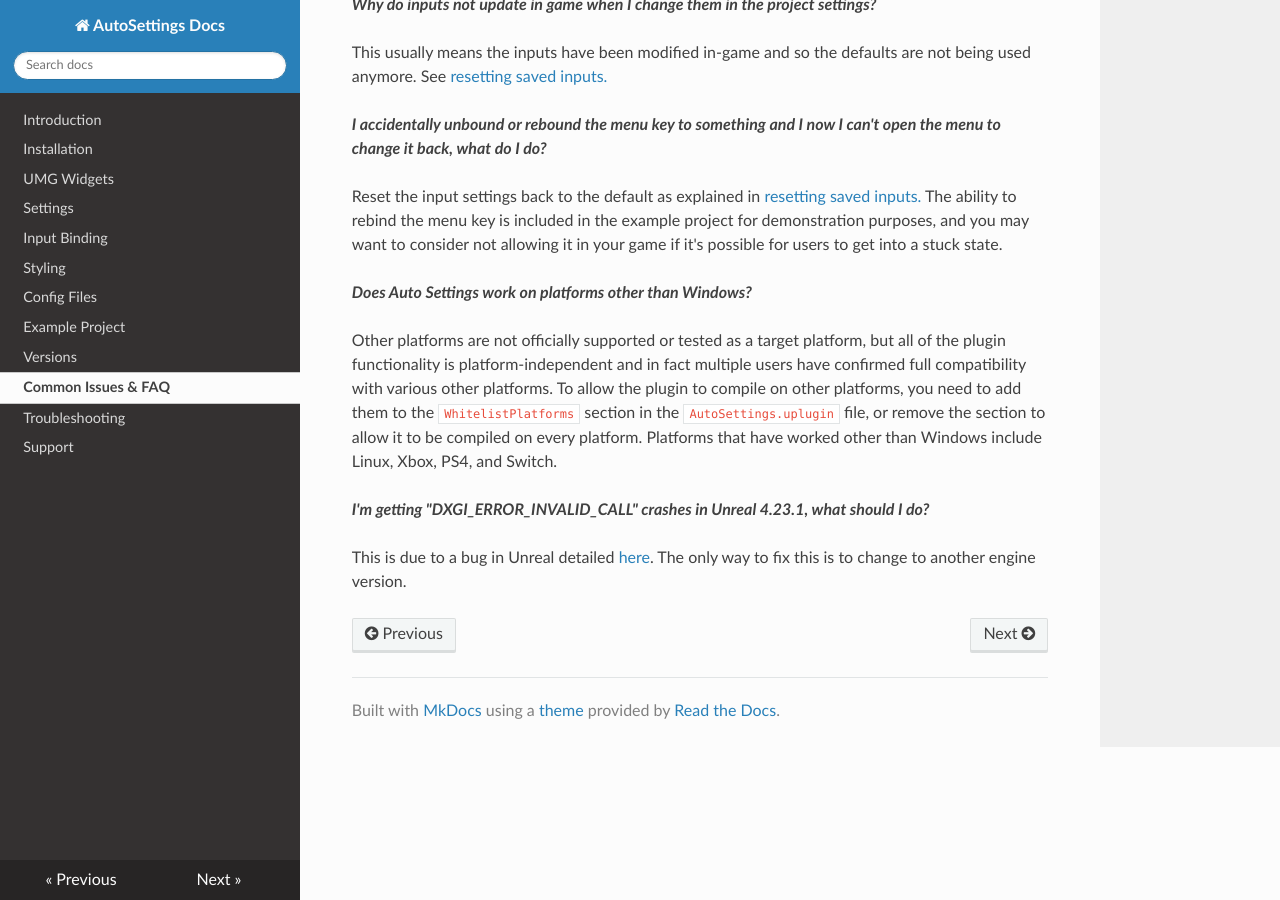
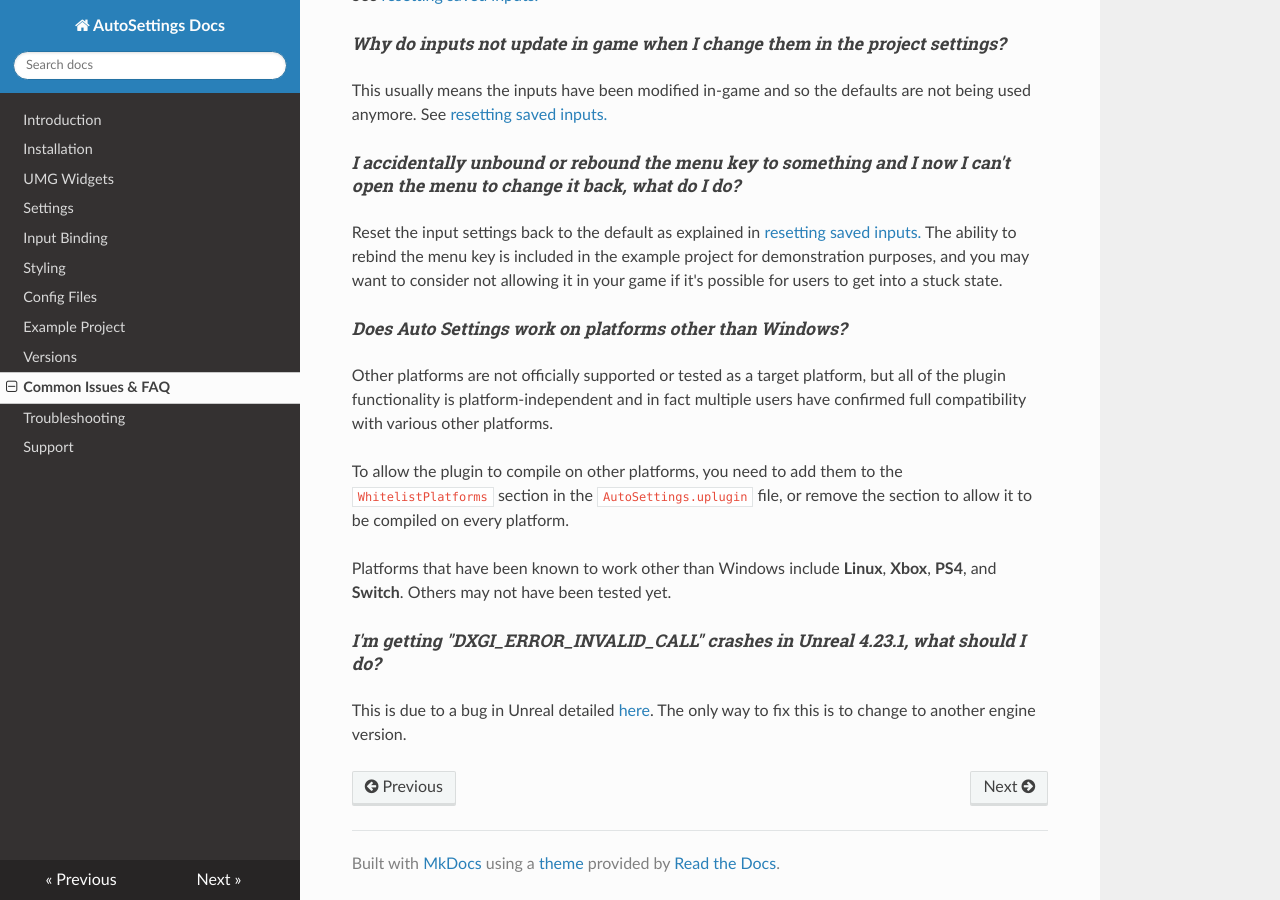
Before and after one commit to Acren/AutoSettings-Docs, an MkDocs documentation site: the page built from docs/faq.md, in a window 1280 px wide and 900 px high, scrolled down 924 px. Built offline with MkDocs 1.6.1, drawn with Linux system fonts in a browser that asks for light colours; nearby versions of some CDN libraries; old or Windows-style settings are respelled for this version of MkDocs.

Commit message:
Convert FAQ questions to headers so that they can be linked to

```diff
--- a/docs/faq.md
+++ b/docs/faq.md
@@ -1,49 +1,51 @@
-***My settings aren't working, what should I do?***
+##### *My settings aren't working, what should I do?*
 
 See the [troubleshooting page.](/troubleshooting/)
 
-***Why don't settings save when running Standalone mode from editor?***
+##### *Why don't settings save when running Standalone mode from editor?*
 
 By default Unreal disallows saving config from standalone mode, changes are not saved to config (but works fine in editor and packaged). If you go to **Editor Preferences > Level Editor - Play > Play in Standalone Game**, expand the advanced settings, and in **Additional Launch Parameters** put in `-MultiprocessSaveConfig`
 
 This should allow standalone mode to save config and thus your settings will be saved.
 
-***Can I use the menu from the example project? How do I integrate it with my project?***
+##### *Can I use the menu from the example project? How do I integrate it with my project?*
 
 You can. See the [example project page.](/example-project/#migrating-assets-from-the-example-project)
 
-***Does the example project have gamepad navigation?***
+##### *Does the example project have gamepad navigation?*
 
 Not yet. I'd like to do this eventually, but haven't had time yet.
 
-***Why does the example project have empty values for the scalability settings, is this okay?***
+##### *Why does the example project have empty values for the scalability settings, is this okay?*
 
 The value falls back to the index of the array if empty, which makes it a bit faster to create scalability settings as they use 0 for low, 1 for medium, etc.
 
-***Where do settings get saved?***
+##### *Where do settings get saved?*
 
 See the [config files page.](/config-files/)
 
-***How do I reset saved inputs back to the defaults?***
+##### *How do I reset saved inputs back to the defaults?*
 
 See [resetting saved inputs.](/input-binding/#resetting-saved-inputs)
 
-***Why do inputs not update in game when I change them in the project settings?***
+##### *Why do inputs not update in game when I change them in the project settings?*
 
 This usually means the inputs have been modified in-game and so the defaults are not being used anymore. See [resetting saved inputs.](/input-binding/#resetting-saved-inputs)
 
-***I accidentally unbound or rebound the menu key to something and I now I can't open the menu to change it back, what do I do?***
+##### *I accidentally unbound or rebound the menu key to something and I now I can't open the menu to change it back, what do I do?*
 
 Reset the input settings back to the default as explained in [resetting saved inputs.](/input-binding/#resetting-saved-inputs)
 The ability to rebind the menu key is included in the example project for demonstration purposes, and you may want to consider not allowing it in your game if it's possible for users to get into a stuck state.
 
-***Does Auto Settings work on platforms other than Windows?***
+##### *Does Auto Settings work on platforms other than Windows?*
 
 Other platforms are not officially supported or tested as a target platform, but all of the plugin functionality is platform-independent and in fact multiple users have confirmed full compatibility with various other platforms.
+
 To allow the plugin to compile on other platforms, you need to add them to the `WhitelistPlatforms` section in the `AutoSettings.uplugin` file, or remove the section to allow it to be compiled on every platform.
-Platforms that have worked other than Windows include Linux, Xbox, PS4, and Switch.
 
-***I'm getting "DXGI_ERROR_INVALID_CALL" crashes in Unreal 4.23.1, what should I do?***
+Platforms that have been known to work other than Windows include **Linux**, **Xbox**, **PS4**, and **Switch**. Others may not have been tested yet.
+
+##### *I'm getting "DXGI_ERROR_INVALID_CALL" crashes in Unreal 4.23.1, what should I do?*
 
 This is due to a bug in Unreal detailed [here](https://issues.unrealengine.com/issue/UE-81742).
 The only way to fix this is to change to another engine version.
```
